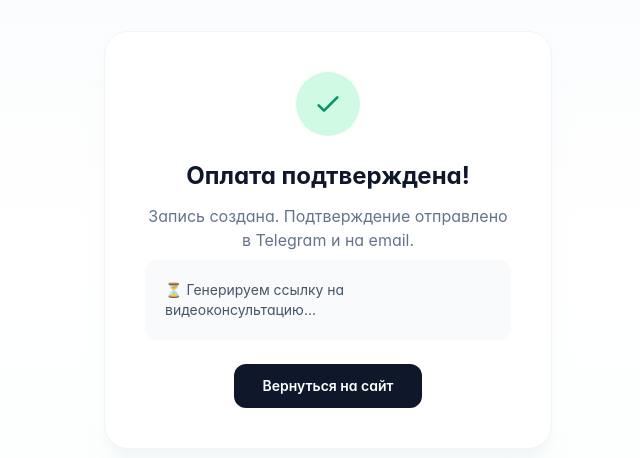
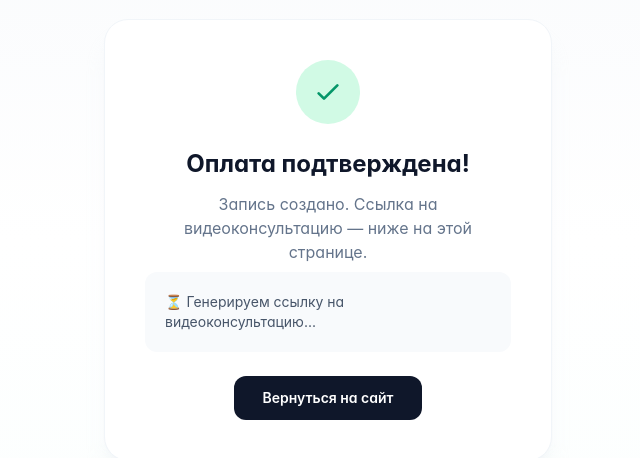
Before and after one commit to barefootakabosoi-cmd/doctorguryanova, a Next.js app: page /payment/success in a window 1280 px wide. Shown: the part 160-618 px from the top of the page, without its empty margins (312-952 px from the left). Built offline with nearby package versions, Linux system fonts and the light colour scheme.

Commit message:
fix(success): honest text about where to find consultation link

```diff
--- a/src/app/payment/success/page.tsx
+++ b/src/app/payment/success/page.tsx
@@ -52,7 +52,7 @@ function SuccessContent() {
         <p className="text-slate-500 mb-2">
           {noPayment
             ? "Ваша запись создана. Мы свяжемся с вами для уточнения оплаты."
-            : "Запись создана. Подтверждение отправлено в Telegram и на email."}
+            : "Запись создано. Ссылка на видеоконсультацию — ниже на этой странице."}
         </p>
         {paymentId && (
           <p className="text-xs text-slate-400 mb-6 font-mono">ID брони: {paymentId}</p>
@@ -84,8 +84,8 @@ function SuccessContent() {
         {!loading && !jitsiLink && !noPayment && (
           <div className="bg-amber-50 rounded-xl p-5 text-left space-y-3 text-sm mb-6 border border-amber-100">
             <p className="text-amber-800">
-              ⚠️ Ссылка на консультацию будет отправлена вам в SMS или Telegram.
-              Если не получили — напишите нам в Telegram @Docguryanovabot.
+              ⚠️ Ссылка на консультацию доступна выше на этой странице в течение 24 часов.
+              Если не видите — напишите нам в Telegram @Docguryanovabot.
             </p>
           </div>
         )}
```
